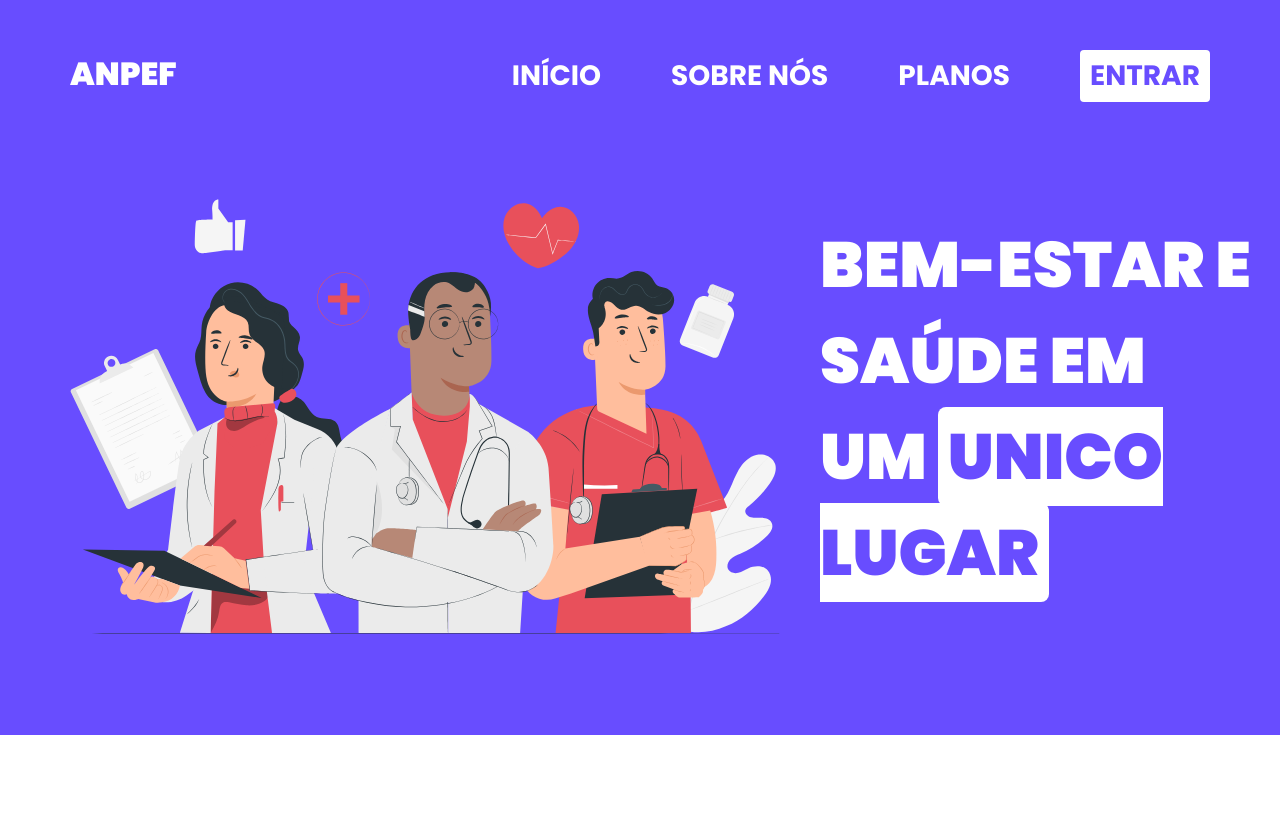
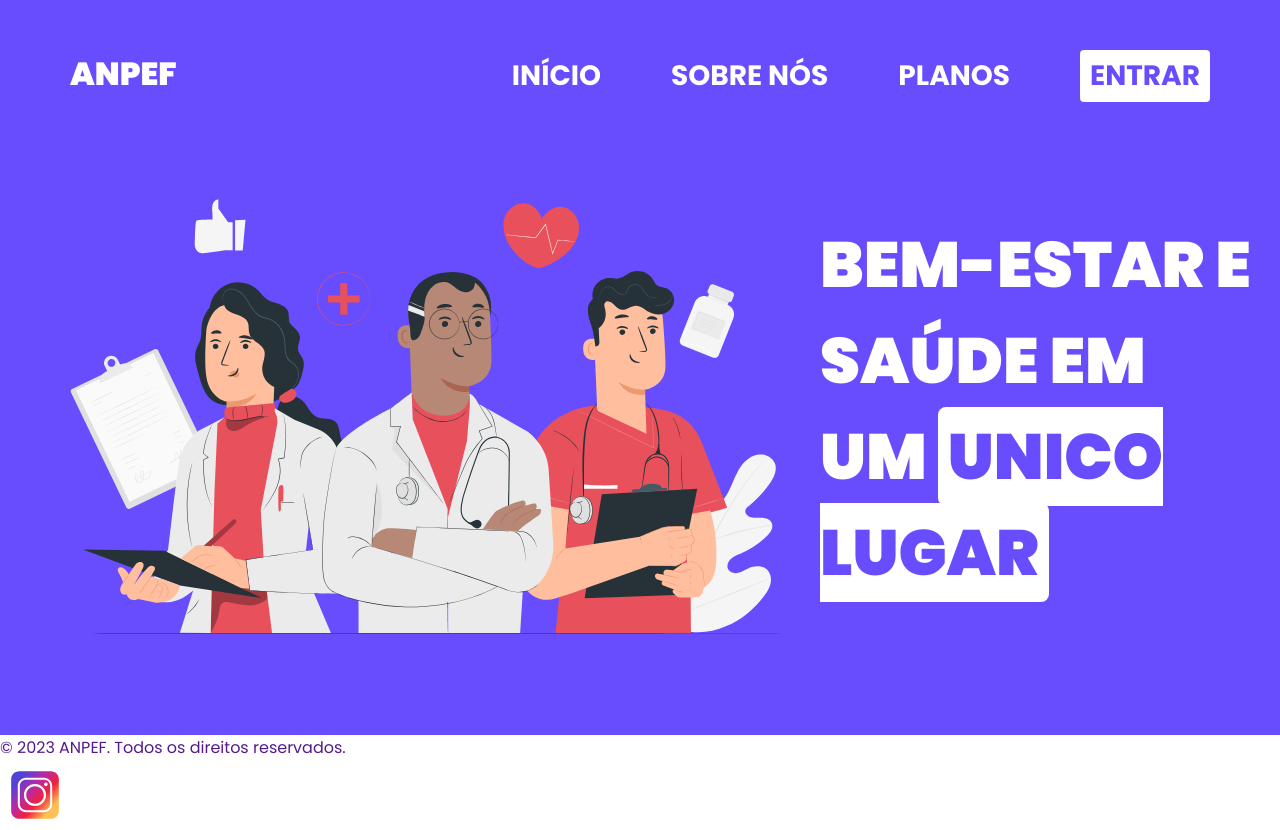
Before and after one commit to Frogzinkkj/Website-GYM-Prototype, a plain HTML site: page index.html in a window 1280 px wide. Before the commit the page ends 800 px from the top, so only its background shows below. Drawn offline with Linux system fonts and the light colour scheme.

Commit message:
possible footer

```diff
--- a/css/home.css
+++ b/css/home.css
@@ -182,13 +182,19 @@ main {
   grid-row: 1;
   width: 800px;
 }
-footer {
-  text-align: center;
-  padding: 20px;
+.contacts {
+  display: flex;
   background-color: #fff;
-  color: #684dff;
+  margin: 0px auto 0;
+  max-width: 2000px;
+}
+.footer-nav-ul-coppy {
+  align-items: right;
+  gap: 70px;
 }
 
-footer p {
-  font-size: 16px;
+.instagram{
+  align-items: right;
+  gap: 70px;
+  max-width: 70px;
 }
--- a/index.html
+++ b/index.html
@@ -37,7 +37,16 @@
     <div id="rBody"></div>
   </section>
   <script src="script.js"></script>
-
+  <footer class="contacts">
+    <nav class="footer-nav">
+      <ul class="footer-ul">
+        <a href="" class="footer-nav-ul-coppy">© 2023 ANPEF. Todos os direitos reservados.</a>
+        <picture class="icons">
+          <image class="instagram" src="img/instagram.svg" alt="">
+        </picture>
+      </ul>
+    </nav>
+  </footer>
 
 </body>
 
```
Also changed, not shown: aboutUs.html (+1 -3 lines), contact.html (added, +11 -0 lines), css/contact.css (added), css/where.css (added), img/instagram.svg (added), where.html (added).
